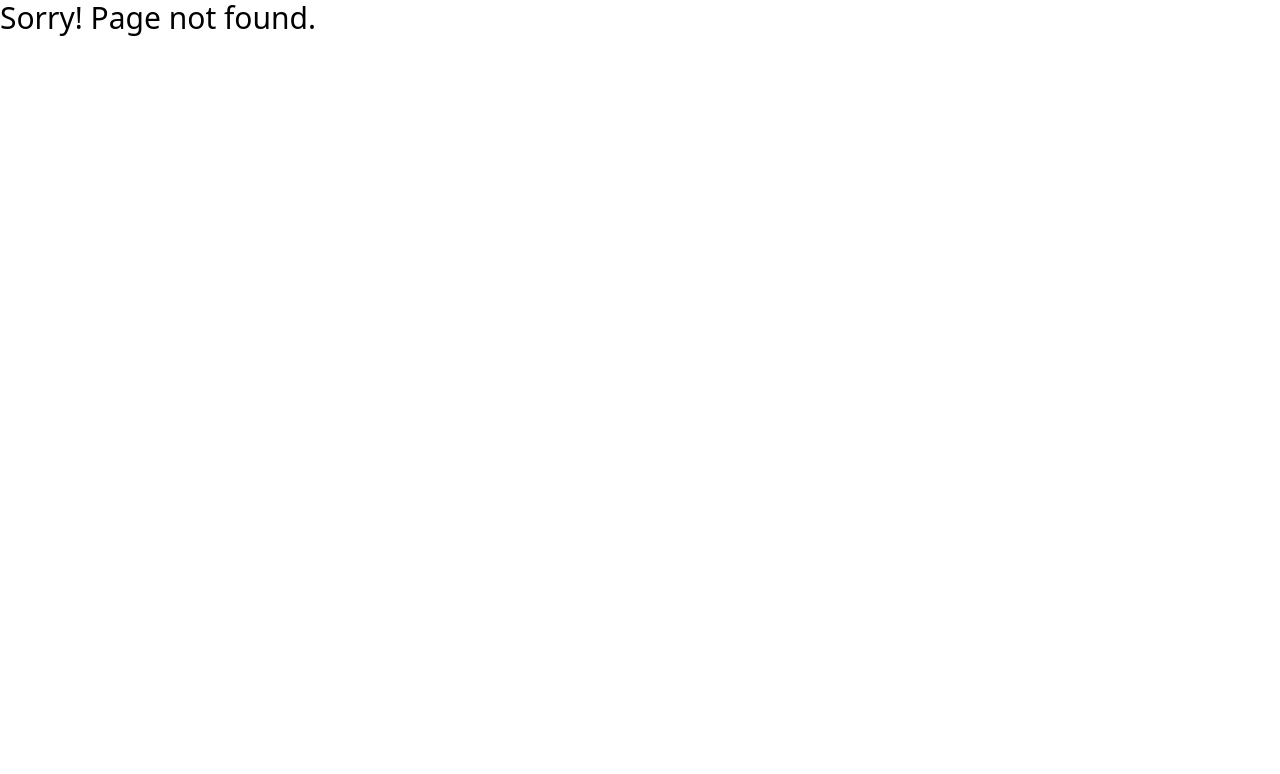
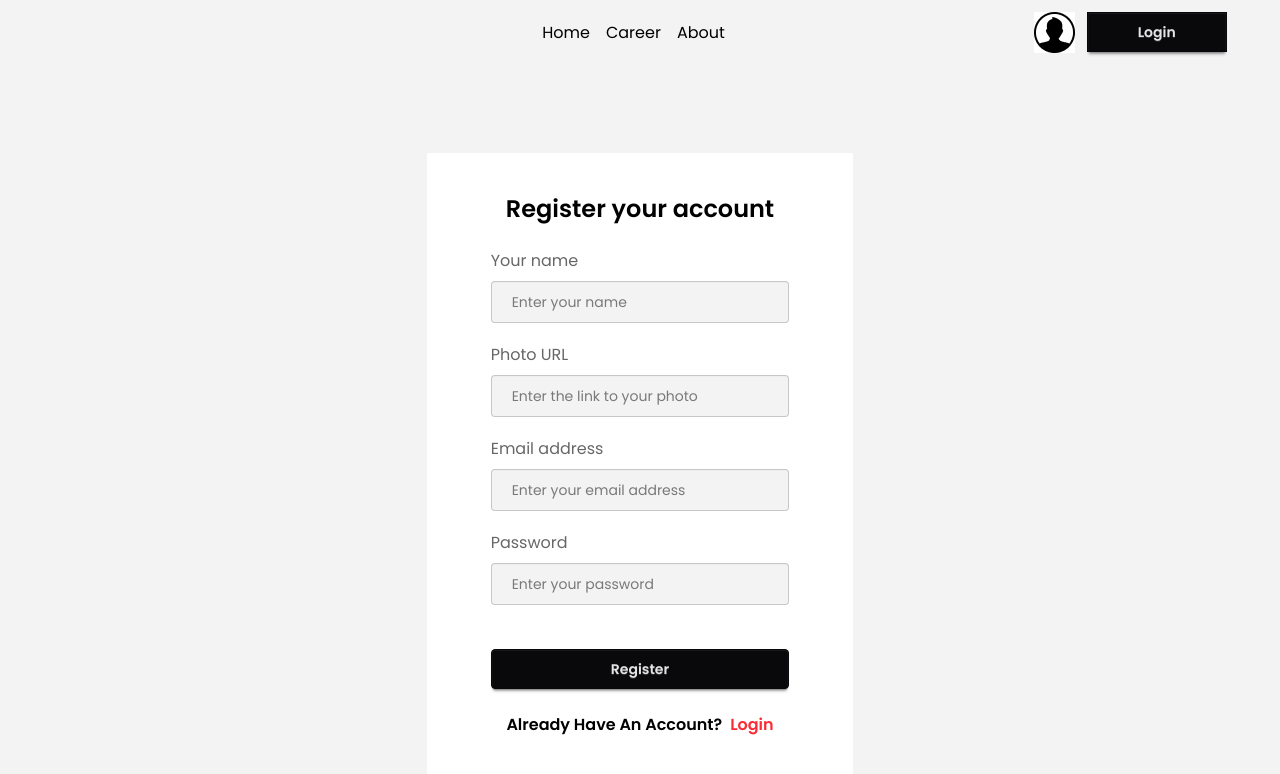
Before and after one commit to KabirBhae/Dragon-News, a React (Vite) app: page /auth/register in a window 1280 px wide. Before the commit this address had no page. Shown: the top 774 px of the page. Built offline with nearby package versions, Linux system fonts and the light colour scheme.

Commit message:
added login and register pages along with other necessary components for authentication

```diff
--- a/src/components/Navbar.jsx
+++ b/src/components/Navbar.jsx
@@ -13,7 +13,7 @@ const Navbar = () => {
 				<div className="flex gap-3">
 					<img src={userImg} alt="" />
 					<div className="btn btn-neutral w-35 rounded-none">
-						<Link to="/login">Login</Link>
+						<Link to="/auth/login">Login</Link>
 					</div>
 				</div>
 			</div>
--- /dev/null
+++ b/src/layouts/AuthLayout.jsx
@@ -0,0 +1,15 @@
+import Navbar from "../components/Navbar";
+import { Outlet } from "react-router-dom";
+
+const AuthLayout = () => {
+	return (
+		<div className="text-black poppins-regular bg-[#f3f3f3]">
+			<header className="py-3 w-11/12 mx-auto">
+				<Navbar></Navbar>
+			</header>
+			<Outlet></Outlet>
+		</div>
+	);
+};
+
+export default AuthLayout;
--- /dev/null
+++ b/src/pages/Login.jsx
@@ -0,0 +1,38 @@
+import { Link } from "react-router-dom";
+
+const Login = () => {
+	return (
+		<div className="min-h-screen flex justify-center items-center">
+			<div className="card w-1/3 shrink-0 rounded-none p-10 bg-white">
+				<h2 className="text-2xl font-semibold text-center">Login to your account</h2>
+				<form className="card-body">
+					<div className="form-control">
+						<label className="label mb-2">
+							<span className="label-text text-base">Email address</span>
+						</label>
+						<input type="email" placeholder="Enter your email address" className="input input-bordered bg-[#f3f3f3] p-5 mb-3" required />
+					</div>
+					<div className="form-control">
+						<label className="label mb-2">
+							<span className="label-text text-base">Password</span>
+						</label>
+						<input type="password" placeholder="Enter your password" className="input input-bordered bg-[#f3f3f3] p-5 mb-3" required />
+						{/* <label className="label">
+							<a href="#" className="label-text-alt link link-hover">
+								Forgot password?
+							</a>
+						</label> */}
+					</div>
+					<div className="form-control mt-6">
+						<button className="btn btn-neutral btn-block">Login</button>
+					</div>
+				</form>
+				<p className="text-center font-semibold">
+					{`Don't Have An Account?`} <Link className="text-red-500" to="/auth/register">Register</Link>
+				</p>
+			</div>
+		</div>
+	);
+};
+
+export default Login;
--- /dev/null
+++ b/src/pages/Register.jsx
@@ -0,0 +1,53 @@
+import { Link } from "react-router-dom";
+
+const Register = () => {
+    return (
+			<div className="min-h-screen flex justify-center items-center">
+				<div className="card w-1/3 shrink-0 rounded-none p-10 bg-white">
+					<h2 className="text-2xl font-semibold text-center">Register your account</h2>
+					<form className="card-body">
+						<div className="form-control">
+							<label className="label mb-2">
+								<span className="label-text text-base">Your name</span>
+							</label>
+							<input type="email" placeholder="Enter your name" className="input input-bordered bg-[#f3f3f3] p-5 mb-3" required />
+						</div>
+						<div className="form-control">
+							<label className="label mb-2">
+								<span className="label-text text-base">Photo URL</span>
+							</label>
+							<input type="email" placeholder="Enter the link to your photo" className="input input-bordered bg-[#f3f3f3] p-5 mb-3" required />
+						</div>
+						<div className="form-control">
+							<label className="label mb-2">
+								<span className="label-text text-base">Email address</span>
+							</label>
+							<input type="email" placeholder="Enter your email address" className="input input-bordered bg-[#f3f3f3] p-5 mb-3" required />
+						</div>
+						<div className="form-control">
+							<label className="label mb-2">
+								<span className="label-text text-base">Password</span>
+							</label>
+							<input type="password" placeholder="Enter your password" className="input input-bordered bg-[#f3f3f3] p-5 mb-3" required />
+							{/* <label className="label">
+							<a href="#" className="label-text-alt link link-hover">
+								Forgot password?
+							</a>
+						</label> */}
+						</div>
+						<div className="form-control mt-6">
+							<button className="btn btn-neutral btn-block">Register</button>
+						</div>
+					</form>
+					<p className="text-center font-semibold">
+						Already Have An Account?
+						<Link className="text-red-500 ml-2" to="/auth/login">
+							Login
+						</Link>
+					</p>
+				</div>
+			</div>
+		);
+};
+
+export default Register;
```
Also changed, not shown: src/routes/router.jsx (+18 -1 lines), src/pages/ErrorPage.jsx (renamed from src/pages/ErrorPage/ErrorPage.jsx).
